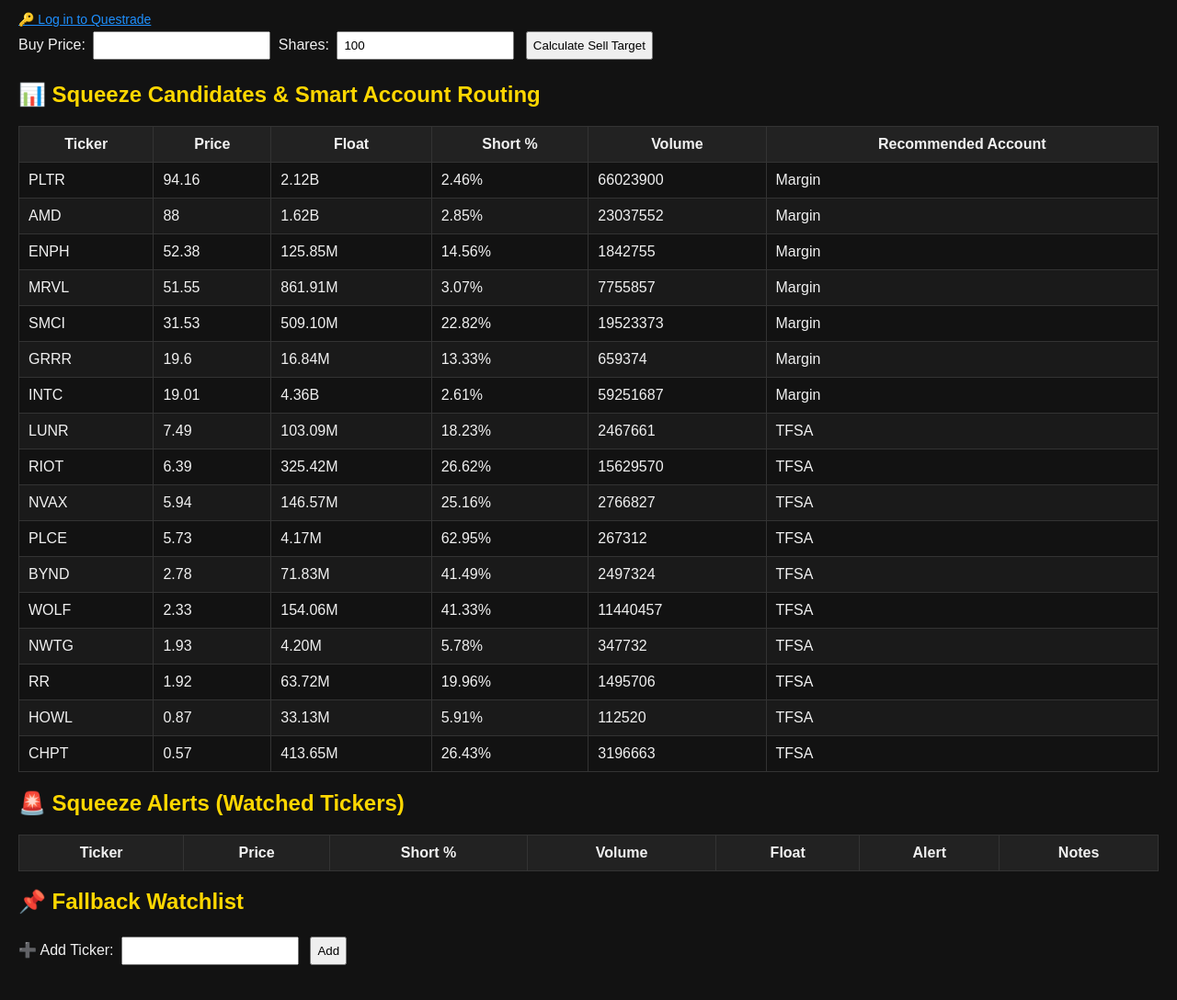
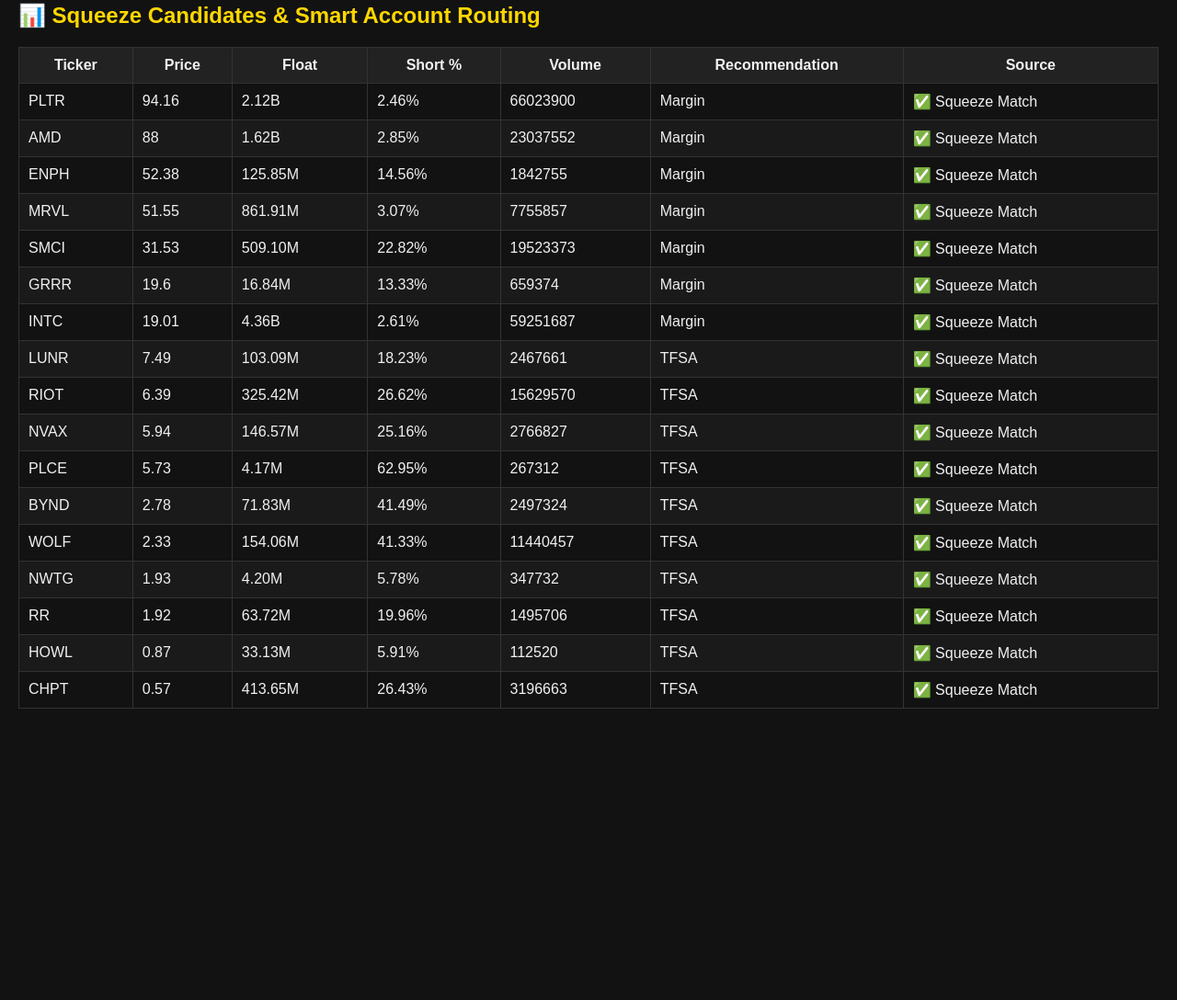
Before and after one commit to marlattmedia/StockTrading, a plain HTML site: page index.html in a window 1280 px wide. Shown: the part 98-1186 px from the top of the page at 92% size. After the commit the page ends 889 px from the top, so only its background shows below. Drawn offline with Linux system fonts and the light colour scheme; no server answers.

Commit message:
Add files via upload

```diff
--- a/index.html
+++ b/index.html
@@ -33,31 +33,18 @@
     tr:nth-child(even) {
       background-color: #1a1a1a;
     }
-    input, button {
-      padding: 6px;
-      margin: 4px;
-    }
-    a.login-link {
-      color: #1e90ff;
-      font-size: 14px;
-      display: inline-block;
-      margin-top: 10px;
+    .note {
+      font-style: italic;
+      color: #aaa;
     }
   </style>
 </head>
 <body>
   <div class="container">
     <h1>📈 StockTrading Real-Time Dashboard</h1>
-    <a href="https://login.questrade.com/account/login" class="login-link" target="_blank">🔑 Log in to Questrade</a>
-
-    <div>
-      <label>Buy Price: </label><input id="buyPrice" type="number" step="0.01" />
-      <label>Shares: </label><input id="numShares" type="number" value="100" />
-      <button onclick="calculate()">Calculate Sell Target</button>
-      <p id="sellTarget"></p>
-    </div>
 
     <h2>📊 Squeeze Candidates & Smart Account Routing</h2>
+    <div id="fallbackNotice" class="note"></div>
     <table id="squeezeTable">
       <thead>
         <tr>
@@ -66,130 +53,63 @@
           <th>Float</th>
           <th>Short %</th>
           <th>Volume</th>
-          <th>Recommended Account</th>
+          <th>Recommendation</th>
+          <th>Source</th>
         </tr>
       </thead>
       <tbody id="squeezeBody"></tbody>
     </table>
-
-    <h2>🚨 Squeeze Alerts (Watched Tickers)</h2>
-    <table id="alertTable">
-      <thead>
-        <tr>
-          <th>Ticker</th>
-          <th>Price</th>
-          <th>Short %</th>
-          <th>Volume</th>
-          <th>Float</th>
-          <th>Alert</th>
-          <th>Notes</th>
-        </tr>
-      </thead>
-      <tbody id="alertBody"></tbody>
-    </table>
-
-    <h2>📌 Fallback Watchlist</h2>
-    <div>
-      <label>➕ Add Ticker: </label>
-      <input id="newTicker" type="text" maxlength="5" />
-      <button onclick="addTicker()">Add</button>
-    </div>
-    <ul id="watchlist"></ul>
   </div>
 
   <script>
-    async function fetchData() {
-      const response = await fetch('data/smart-recommendations.json');
-      const data = await response.json();
-      const body = document.getElementById('squeezeBody');
-      body.innerHTML = '';
+    async function fetchJSON(path) {
+      try {
+        const res = await fetch(path);
+        return await res.json();
+      } catch (err) {
+        return [];
+      }
+    }
 
-      if (data.length === 0) {
-        loadFallback();
+    function appendRow(t, src) {
+      const row = document.createElement("tr");
+      row.innerHTML = `
+        <td>${t.ticker}</td>
+        <td>${t.price || "?"}</td>
+        <td>${t.float || "?"}</td>
+        <td>${t.short_percent || "?"}</td>
+        <td>${t.volume || "?"}</td>
+        <td>${t.recommendation || "?"}</td>
+        <td>${src}</td>
+      `;
+      document.getElementById("squeezeBody").appendChild(row);
+    }
+
+    async function loadDashboard() {
+      const squeezeData = await fetchJSON("data/smart-recommendations.json");
+      const fallbackNotice = document.getElementById("fallbackNotice");
+      const body = document.getElementById("squeezeBody");
+
+      if (squeezeData.length > 0) {
+        squeezeData.forEach(t => appendRow(t, "✅ Squeeze Match"));
+        fallbackNotice.innerText = "";
         return;
       }
 
-      data.forEach(stock => {
-        const row = document.createElement('tr');
-        row.innerHTML = `
-          <td>${stock.ticker}</td>
-          <td>${stock.price}</td>
-          <td>${stock.float}</td>
-          <td>${stock.short_percent}</td>
-          <td>${stock.volume}</td>
-          <td>${stock.recommendation}</td>
-        `;
-        body.appendChild(row);
-      });
+      fallbackNotice.innerText = "No squeeze matches. Showing fallback stocks from Reddit, alerts, or manual list.";
+
+      const [reddit, alerts, fallback] = await Promise.all([
+        fetchJSON("data/reddit-sentiment.json"),
+        fetchJSON("data/squeeze-alerts.json"),
+        fetchJSON("data/smart-recommendations.json")
+      ]);
+
+      reddit.slice(0, 5).forEach(t => appendRow({ ticker: t.ticker }, "🔥 Reddit Trend"));
+      alerts.slice(0, 5).forEach(t => appendRow({ ticker: t.ticker }, "⚠️ Squeeze Alert"));
+      fallback.slice(0, 5).forEach(t => appendRow(t, "📌 Manual Watch"));
     }
 
-    async function fetchAlerts() {
-      const response = await fetch('data/squeeze-alerts.json');
-      const data = await response.json();
-      const body = document.getElementById('alertBody');
-      body.innerHTML = '';
-      data.forEach(alert => {
-        const row = document.createElement('tr');
-        row.innerHTML = `
-          <td>${alert.ticker}</td>
-          <td>${alert.price}</td>
-          <td>${alert.short_percent}</td>
-          <td>${alert.volume}</td>
-          <td>${alert.float}</td>
-          <td>${alert.alert}</td>
-          <td>${alert.notes}</td>
-        `;
-        body.appendChild(row);
-      });
-    }
-
-    async function loadFallback() {
-      const response = await fetch('data/fallback-watchlist.json');
-      const data = await response.json();
-      const table = document.getElementById('squeezeBody');
-      table.innerHTML = '';
-      data.forEach(entry => {
-        const row = document.createElement('tr');
-        row.innerHTML = `
-          <td>${entry.ticker}</td>
-          <td colspan="5">📌 Webull Watchlist</td>
-        `;
-        table.appendChild(row);
-      });
-    }
-
-    function calculate() {
-      const price = parseFloat(document.getElementById('buyPrice').value);
-      const shares = parseInt(document.getElementById('numShares').value);
-      if (!isNaN(price) && !isNaN(shares) && shares > 0) {
-        const totalInvested = price * shares;
-        const profitTarget = totalInvested * 0.10;
-        const sellTarget = (totalInvested + profitTarget) / shares;
-        document.getElementById('sellTarget').innerText =
-          `🎯 Sell at: $${sellTarget.toFixed(2)} for 10% gain ($${profitTarget.toFixed(2)} profit)`;
-      } else {
-        document.getElementById('sellTarget').innerText = '';
-      }
-    }
-
-    function addTicker() {
-      const ticker = document.getElementById('newTicker').value.trim().toUpperCase();
-      if (ticker && ticker.length <= 5) {
-        const list = document.getElementById('watchlist');
-        const item = document.createElement('li');
-        item.textContent = ticker;
-        list.appendChild(item);
-        document.getElementById('newTicker').value = '';
-      }
-    }
-
-    setInterval(() => {
-      fetchData();
-      fetchAlerts();
-    }, 60000);
-
-    fetchData();
-    fetchAlerts();
+    loadDashboard();
   </script>
 </body>
 </html>
```
